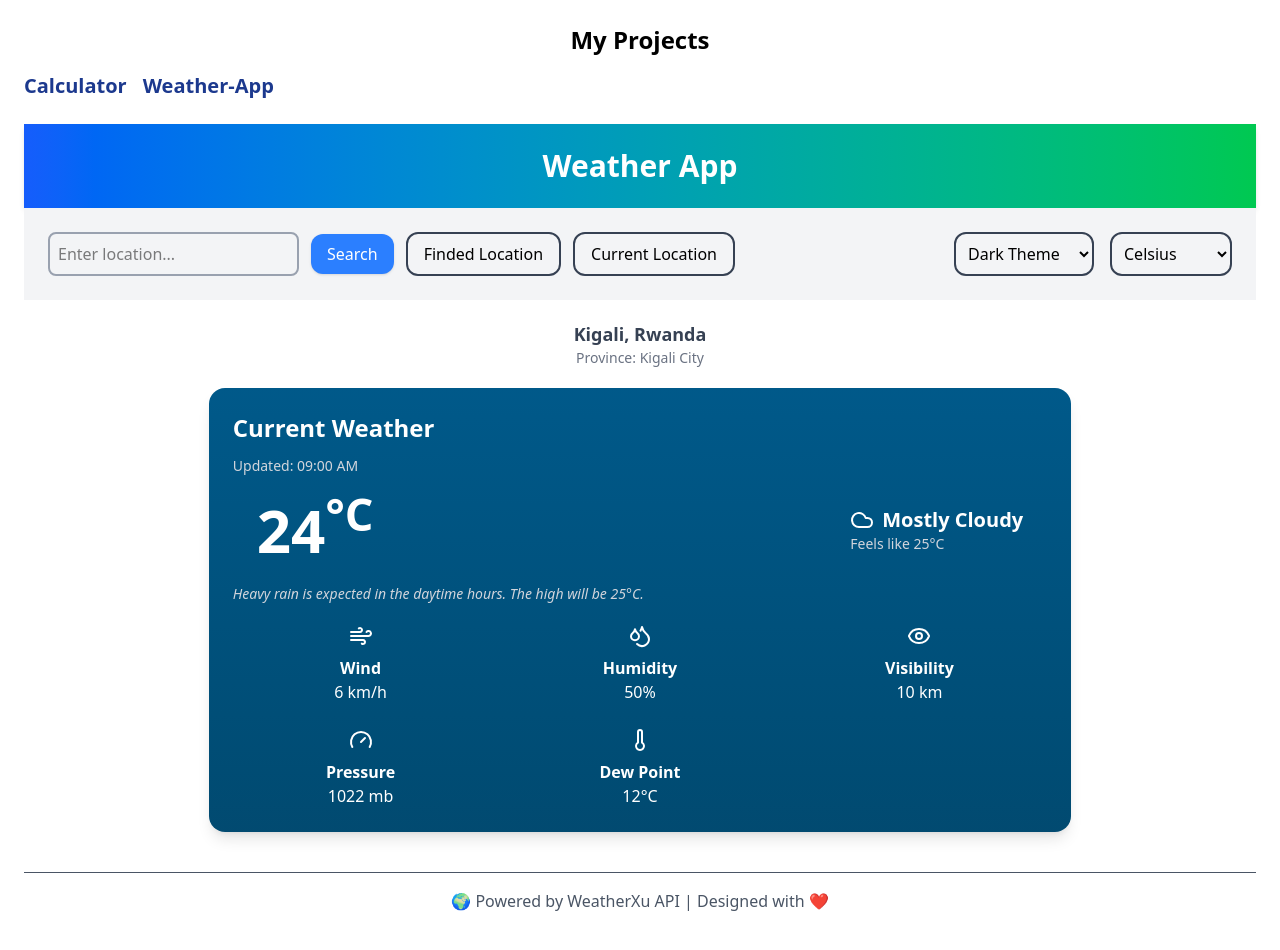
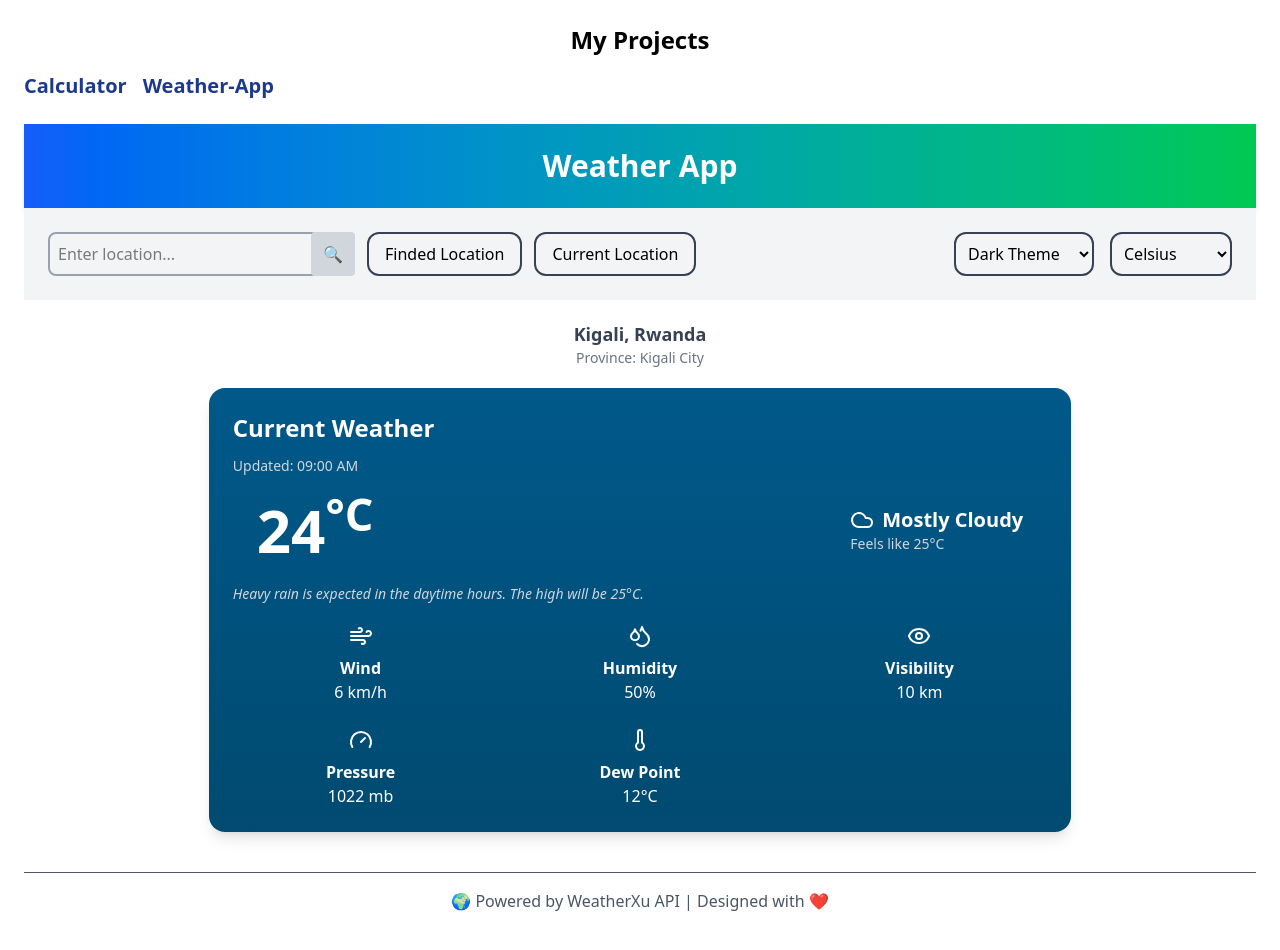
Before and after one commit to Olivier-Masabo/Frontend-Mini-Project, a React (Vite) app in the folder Frontend-Project/: page /weather in a window 1280 px wide. Shown: the top 950 px of the page. Built offline with nearby package versions, Linux system fonts and the light colour scheme.

Commit message:
adding search button

```diff
--- a/Frontend-Project/src/Weather.jsx
+++ b/Frontend-Project/src/Weather.jsx
@@ -11,14 +11,16 @@ function Weather() {
 
       <div className="p-6 flex flex-col md:flex-row items-center justify-between gap-5 bg-gray-100">
         <div className="flex flex-wrap items-center gap-3">
-          <input
-            className="border-2 border-gray-400 rounded-lg p-2 focus:outline-none focus:ring-2 focus:ring-blue-400"
-            type="text"
-            placeholder="Enter location..."
-          />
-          <button className="bg-blue-500 text-white px-4 py-2 rounded-xl shadow hover:bg-blue-600 transition">
-            Search
-          </button>
+          <div className="relative">
+            <input
+              className="border-2 border-gray-400 rounded-lg p-2 pr-16 focus:outline-none "
+              type="text"
+              placeholder="Enter location..."
+            />
+            <button className="absolute right-0 top-0 bottom-0 bg-gray-300 text-white px-3 hover:bg-gray-400 transition rounded cursor-pointer ">
+              &#128269;
+            </button>
+          </div>
           <button className="border-2 border-gray-700 rounded-xl px-4 py-2 hover:bg-gray-200 transition">
             Finded Location
           </button>
```
